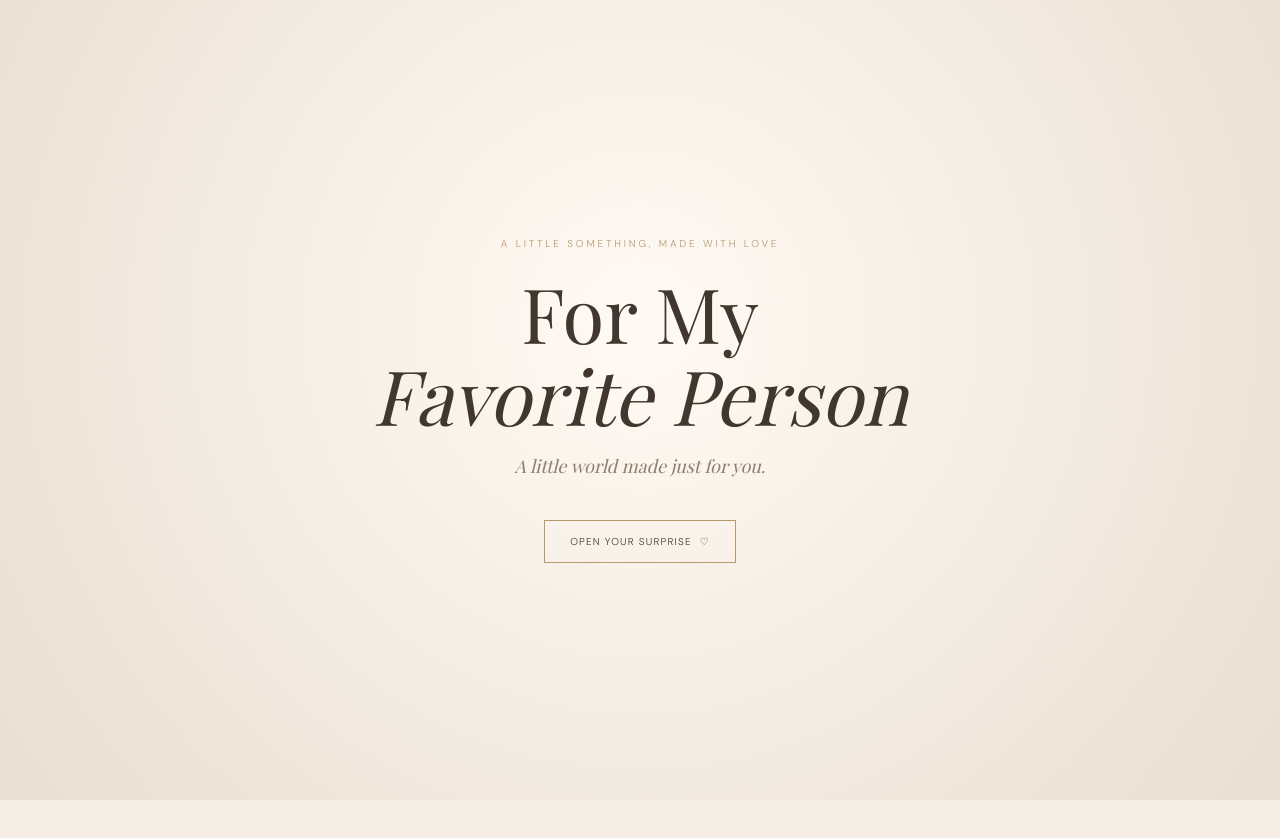
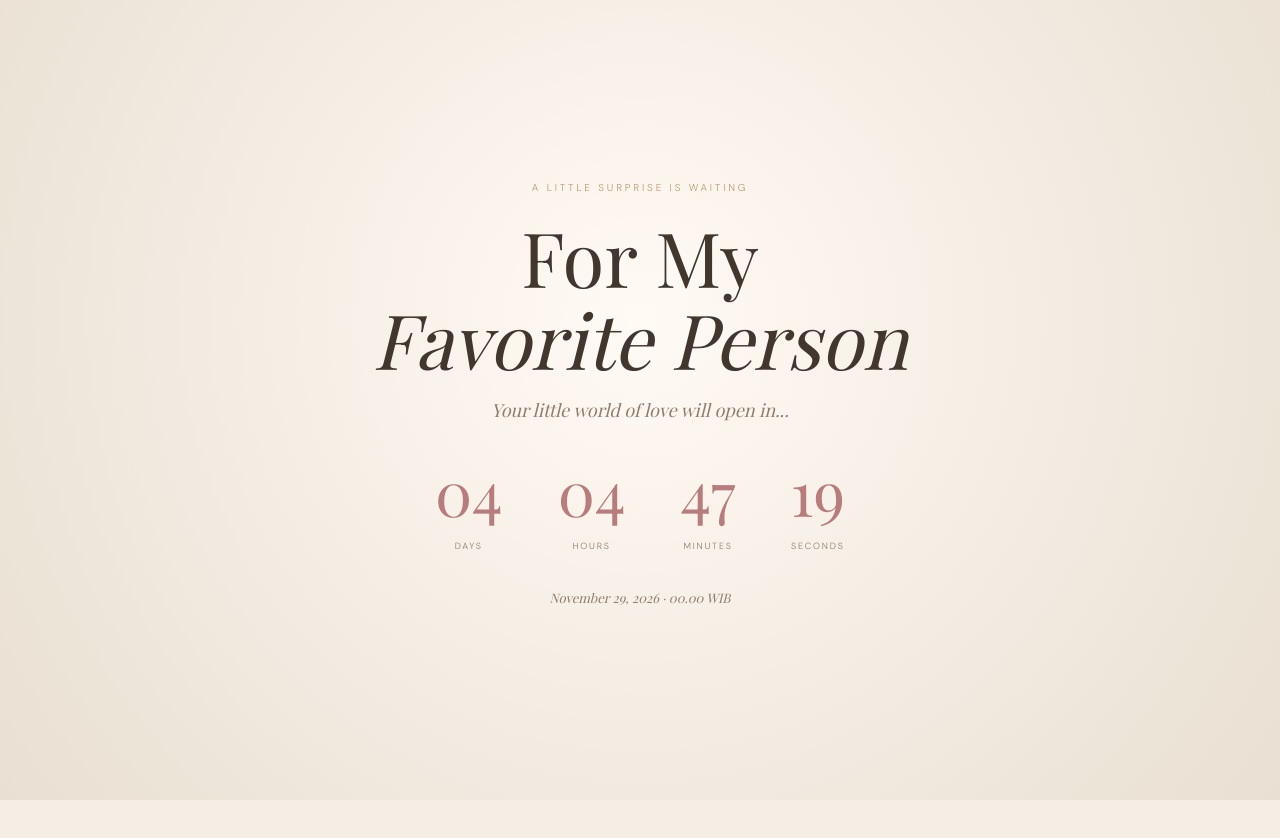
Before and after one commit to yudiatamaa/Birthday-Surprise, a plain HTML site: page index.html in a window 1280 px wide. Shown: the top 838 px of the page. Drawn offline with nearby package versions, Linux system fonts and the light colour scheme; a web font is replaced by a local one.

Commit message:
Update index.html

```diff
--- a/index.html
+++ b/index.html
@@ -134,15 +134,43 @@
   </style>
 </head>
 <body>
-  <div class="intro" id="intro">
-    <div class="intro-inner">
-      <div class="eyebrow">A little something, made with love</div>
-      <h1>For My<br><em>Favorite Person</em></h1>
-      <p>A little world made just for you.</p>
-      <button class="open-btn" id="openSite">Open your surprise&nbsp; ♡</button>
+
+<div class="intro" id="intro">
+  <div class="intro-inner">
+    <div class="eyebrow">A little surprise is waiting</div>
+
+    <h1>For My<br><em>Favorite Person</em></h1>
+
+    <p>Your little world of love will open in...</p>
+
+    <div class="count-grid" id="lockCountdown">
+      <div>
+        <span class="count-num" id="lockDays">--</span>
+        <span class="count-label">Days</span>
+      </div>
+      <div>
+        <span class="count-num" id="lockHours">--</span>
+        <span class="count-label">Hours</span>
+      </div>
+      <div>
+        <span class="count-num" id="lockMinutes">--</span>
+        <span class="count-label">Minutes</span>
+      </div>
+      <div>
+        <span class="count-num" id="lockSeconds">--</span>
+        <span class="count-label">Seconds</span>
+      </div>
     </div>
+
+    <p style="margin-top:35px;font-size:13px;">
+      November 29, 2026 · 00.00 WIB
+    </p>
+
+    <button class="open-btn" id="openSite" style="display:none;">
+      Open your surprise ♡
+    </button>
   </div>
-
+</div>
   <main class="site" id="site">
     <header>
       <div class="brand">For My Favorite Person</div>
@@ -305,9 +333,41 @@
     <source src="./lagu_ossy.mp3" type="audio/mpeg">
   </audio>
   <script>
-    const intro=document.getElementById('intro'), site=document.getElementById('site');
-    document.getElementById('openSite').addEventListener('click',()=>{intro.classList.add('hide');site.classList.add('visible')});
-    const target=new Date('2026-11-29T00:00:00+07:00').getTime();
+
+const intro=document.getElementById('intro');
+const site=document.getElementById('site');
+const target=new Date('2026-11-29T00:00:00+07:00').getTime();
+
+const openButton=document.getElementById('openSite');
+const lockCountdown=document.getElementById('lockCountdown');
+
+function updateLockCountdown(){
+  const diff=Math.max(0,target-Date.now());
+
+  const d=Math.floor(diff/86400000);
+  const h=Math.floor(diff%86400000/3600000);
+  const m=Math.floor(diff%3600000/60000);
+  const s=Math.floor(diff%60000/1000);
+
+  document.getElementById('lockDays').textContent=String(d).padStart(2,'0');
+  document.getElementById('lockHours').textContent=String(h).padStart(2,'0');
+  document.getElementById('lockMinutes').textContent=String(m).padStart(2,'0');
+  document.getElementById('lockSeconds').textContent=String(s).padStart(2,'0');
+
+  if(diff<=0){
+    lockCountdown.style.display='none';
+    openButton.style.display='inline-block';
+  }
+}
+
+updateLockCountdown();
+setInterval(updateLockCountdown,1000);
+
+openButton.addEventListener('click',()=>{
+  intro.classList.add('hide');
+  site.classList.add('visible');
+});
+
     function updateCountdown(){
       let diff=target-Date.now();
       if(diff<0) diff=0;
```
